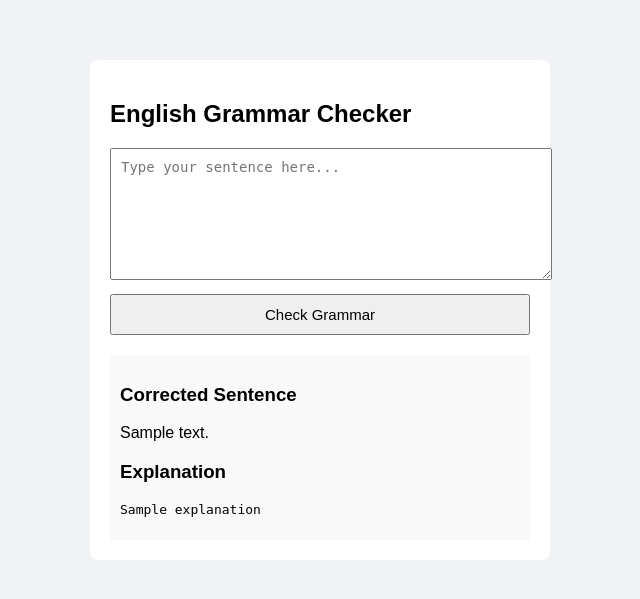
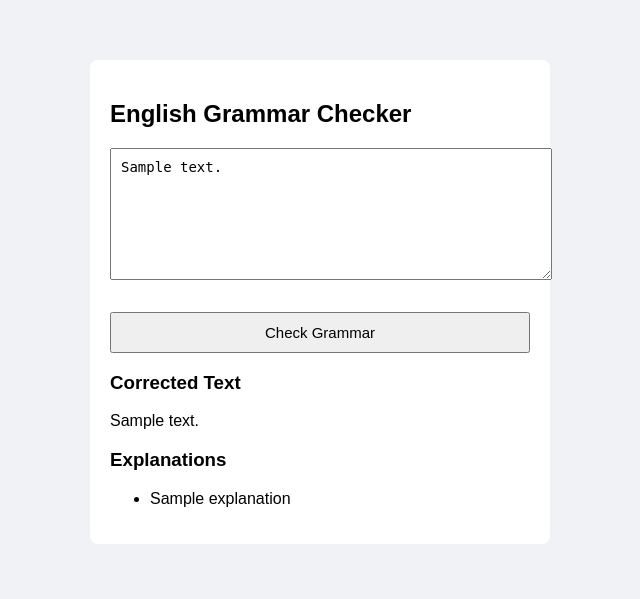
Before and after one commit to BHUVANSH855/english-grammar-checker, a Flask app: template templates/index.html in a window 1280 px wide. Shown: the top 599 px of the page, without its empty margins (320-960 px from the left). Run offline with Flask 3, Linux system fonts and the light colour scheme; the template is opened without the code that fills it: most values are stand-ins (such as "Sample title", 1, 10 or a date in 2020).

Commit message:
Fix LanguageTool API usage and handle rate limits

```diff
--- a/app.py
+++ b/app.py
@@ -1,29 +1,60 @@
 from flask import Flask, render_template, request
 import language_tool_python
+from language_tool_python.exceptions import RateLimitError
+
 app = Flask(__name__)
-tool = language_tool_python.LanguageTool('en-US')
+
+tool = None  # lazy initialization
+
+
+def get_tool():
+    global tool
+    if tool is None:
+        tool = language_tool_python.LanguageToolPublicAPI('en-US')
+    return tool
+
+
 @app.route("/", methods=["GET", "POST"])
 def index():
+    original_text = ""
     corrected_text = ""
-    explanation = ""
+    explanations = []
+    error = None
 
     if request.method == "POST":
-        user_text = request.form.get("text")
+        original_text = request.form.get("text", "").strip()
 
-        matches = tool.check(user_text)
-        corrected_text = language_tool_python.utils.correct(user_text, matches)
+        if not original_text:
+            error = "Please enter some text to check."
+        else:
+            try:
+                tool_instance = get_tool()
+                matches = tool_instance.check(original_text)
 
-        explanation_list = []
-        for match in matches:
-            explanation_list.append(match.message)
+                corrected_text = language_tool_python.utils.correct(
+                    original_text, matches
+                )
 
-        explanation = "\n".join(explanation_list)
+                explanations = [m.message for m in matches]
+
+            except RateLimitError:
+                error = (
+                    "⚠️ Free LanguageTool API rate limit reached. "
+                    "Please wait a few minutes and try again."
+                )
+
+            except Exception:
+                error = "⚠️ Something went wrong. Please try again later."
 
     return render_template(
         "index.html",
+        original_text=original_text,
         corrected_text=corrected_text,
-        explanation=explanation
+        explanations=explanations,
+        error=error
     )
 
+
 if __name__ == "__main__":
-    app.run(debug=True)
+    # Disable reloader to avoid multiple API hits
+    app.run(debug=True, use_reloader=False)
--- a/templates/index.html
+++ b/templates/index.html
@@ -11,18 +11,27 @@
     <h2>English Grammar Checker</h2>
 
     <form method="POST">
-        <textarea name="text" placeholder="Type your sentence here..." required></textarea>
+        <textarea name="text" rows="6" cols="60" placeholder="Enter text here...">{{ original_text }}</textarea>
+        <br><br>
         <button type="submit">Check Grammar</button>
     </form>
 
+    {% if error %}
+        <p style="color: red; font-weight: bold;">{{ error }}</p>
+    {% endif %}
+
     {% if corrected_text %}
-        <div class="result">
-            <h3>Corrected Sentence</h3>
-            <p>{{ corrected_text }}</p>
+        <h3>Corrected Text</h3>
+        <p>{{ corrected_text }}</p>
+    {% endif %}
 
-            <h3>Explanation</h3>
-            <pre>{{ explanation }}</pre>
-        </div>
+    {% if explanations %}
+        <h3>Explanations</h3>
+        <ul>
+            {% for e in explanations %}
+                <li>{{ e }}</li>
+            {% endfor %}
+        </ul>
     {% endif %}
 </div>
 
```
